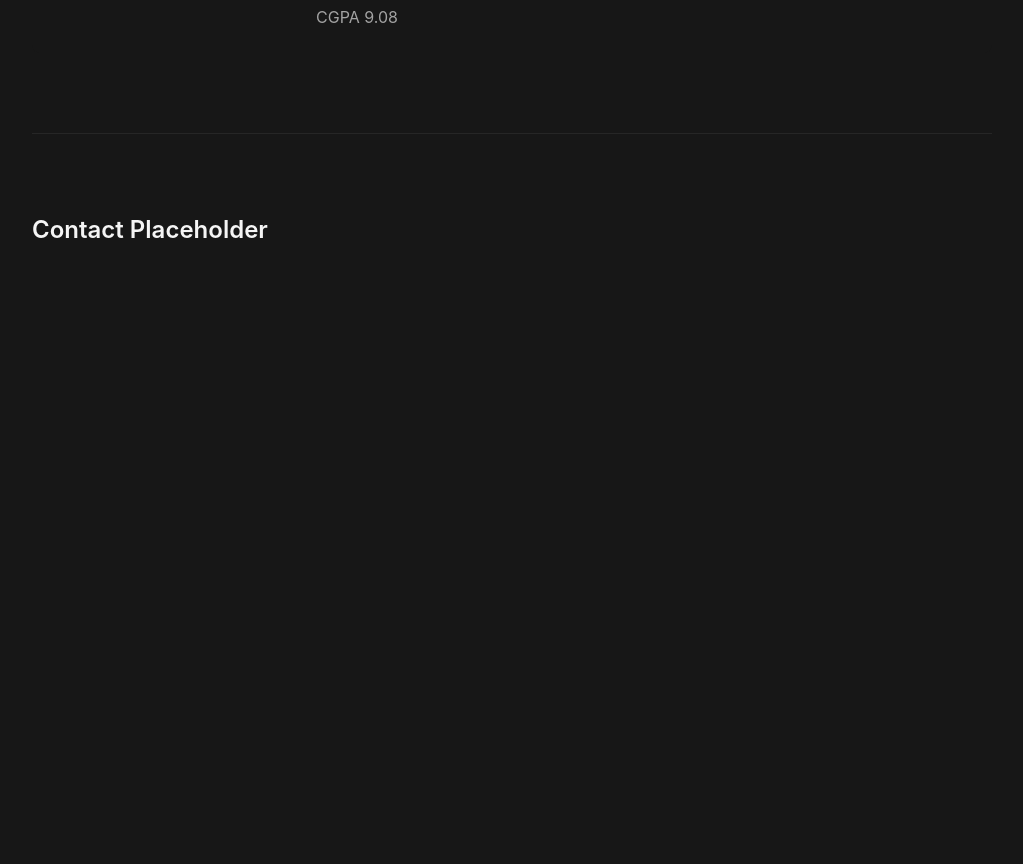
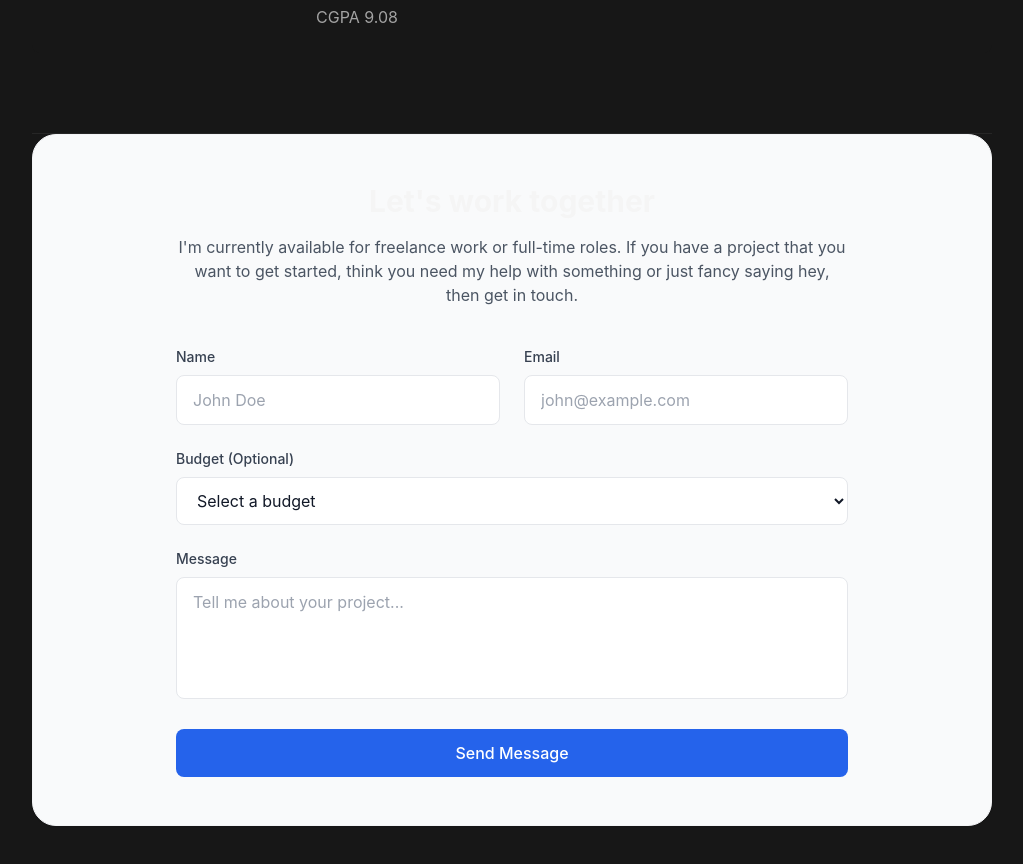
Before and after one commit to Bhav1101/bhavjot-portfolio, a React (Vite) app in the folder client/: page / in a window 1280 px wide. Shown: the part 3440-4304 px from the top of the page, without its empty margins (128-1151 px from the left). Before the commit the page ends 3838 px from the top, so only its background shows below. Built offline with nearby package versions, Linux system fonts and the light colour scheme.

Commit message:
feat(phase-5): Integrate Contact Form into App Layout

```diff
--- a/client/src/App.jsx
+++ b/client/src/App.jsx
@@ -7,6 +7,7 @@ import Experience from './components/sections/Experience.jsx';
 import Projects from './components/sections/Projects.jsx';
 import Certifications from './components/sections/Certifications.jsx';
 import Education from './components/sections/Education.jsx';
+import Contact from './components/sections/Contact.jsx';
 import { cvData } from './config/cvData.js';
 
 function App() {
@@ -26,9 +27,7 @@ function App() {
 
       <Education />
 
-      <section id="contact" className="py-20">
-        <h2 className="text-2xl font-semibold mb-6">Contact Placeholder</h2>
-      </section>
+      <Contact />
     </Layout>
   );
 }
```
